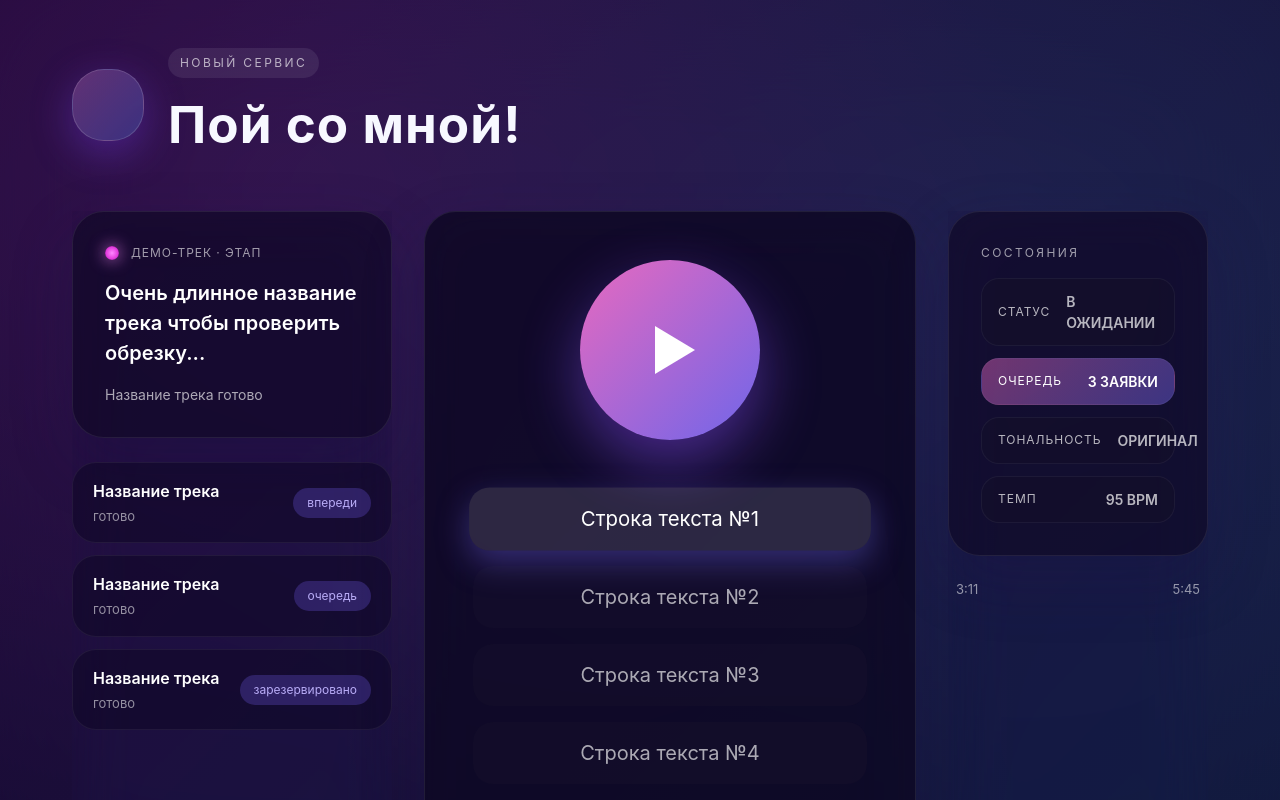
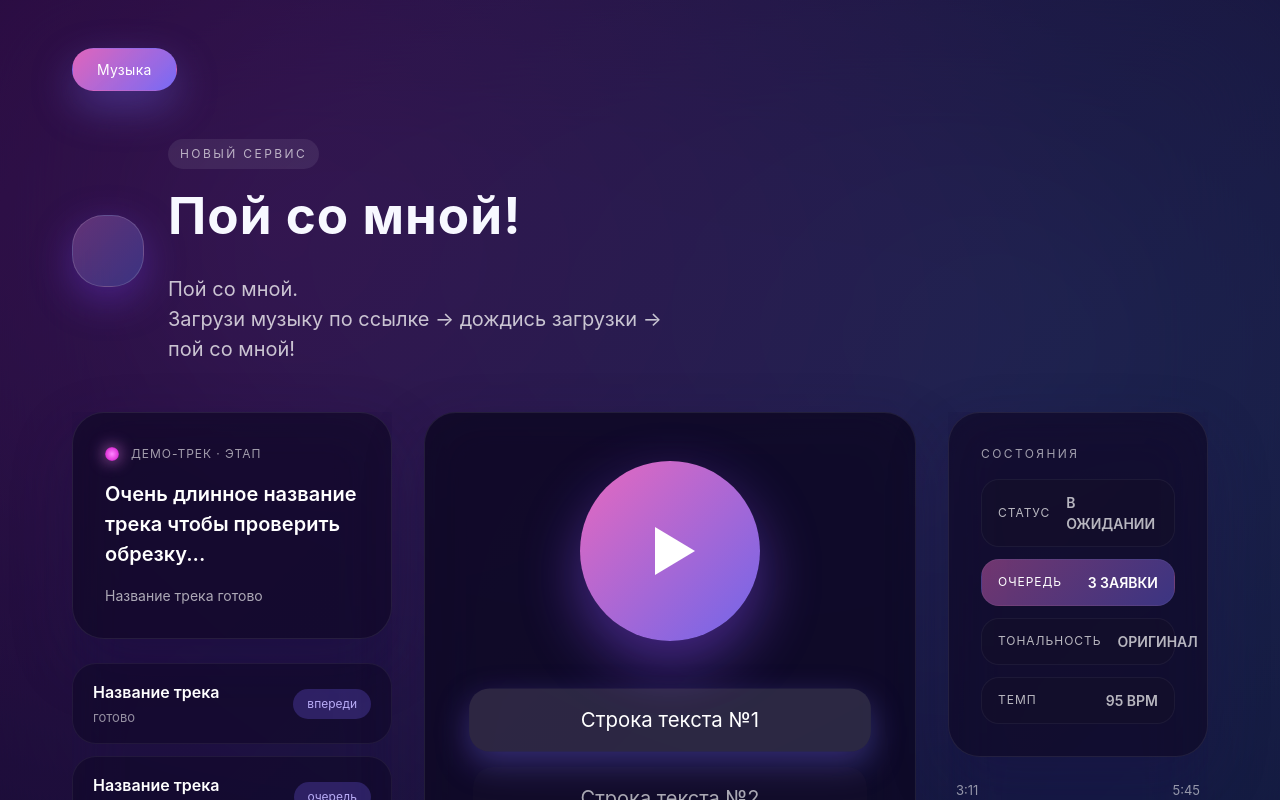
Before and after one commit to rtalyutin/aik-front, a React (Vite) app: page / in a window 1280 px wide. Shown: the top 800 px of the page. Built offline with nearby package versions, Linux system fonts and the light colour scheme.

Commit message:
feat: simplify navigation and update hero copy

```diff
--- a/src/App.css
+++ b/src/App.css
@@ -25,6 +25,56 @@ body {
   gap: 48px;
   background: linear-gradient(135deg, rgba(37, 9, 64, 0.65), rgba(17, 30, 70, 0.65));
   backdrop-filter: blur(60px);
+}
+
+.app-nav {
+  display: flex;
+  justify-content: flex-start;
+}
+
+.app-nav__list {
+  list-style: none;
+  display: flex;
+  align-items: center;
+  gap: 12px;
+  margin: 0;
+  padding: 0;
+}
+
+.app-nav__item {
+  display: flex;
+}
+
+.app-nav__link {
+  display: inline-flex;
+  align-items: center;
+  justify-content: center;
+  padding: 10px 24px;
+  border-radius: 999px;
+  border: 1px solid rgba(255, 255, 255, 0.08);
+  background: rgba(16, 9, 38, 0.45);
+  color: rgba(255, 255, 255, 0.7);
+  text-decoration: none;
+  font-size: 14px;
+  letter-spacing: 0.02em;
+  transition:
+    color 0.3s ease,
+    background 0.3s ease,
+    box-shadow 0.3s ease,
+    border-color 0.3s ease;
+}
+
+.app-nav__link:hover,
+.app-nav__link:focus-visible {
+  color: #ffffff;
+  background: rgba(16, 9, 38, 0.75);
+}
+
+.app-nav__link--active {
+  background: linear-gradient(135deg, rgba(255, 116, 208, 0.85), rgba(123, 112, 255, 0.95));
+  color: #ffffff;
+  border-color: transparent;
+  box-shadow: 0 16px 42px rgba(123, 112, 255, 0.35);
 }
 
 .karaoke-header {
@@ -66,6 +116,14 @@ body {
   font-size: clamp(32px, 4vw, 56px);
   font-weight: 700;
   letter-spacing: 0.02em;
+}
+
+.title-description {
+  margin: 12px 0 0;
+  max-width: 520px;
+  color: rgba(255, 255, 255, 0.75);
+  font-size: clamp(16px, 2vw, 20px);
+  line-height: 1.5;
 }
 
 .layout {
@@ -360,6 +418,10 @@ body {
     padding: 32px 20px 48px;
   }
 
+  .app-nav__link {
+    padding: 8px 18px;
+  }
+
   .karaoke-header {
     flex-direction: column;
     align-items: flex-start;
--- a/src/App.jsx
+++ b/src/App.jsx
@@ -24,11 +24,26 @@ const statuses = [
 const App = () => {
   return (
     <div className="karaoke-app">
+      <nav className="app-nav" aria-label="Основное меню">
+        <ul className="app-nav__list">
+          <li className="app-nav__item">
+            <a className="app-nav__link app-nav__link--active" href="#music">
+              Музыка
+            </a>
+          </li>
+        </ul>
+      </nav>
+
       <header className="karaoke-header">
         <div className="logo-slot" aria-hidden="true" />
         <div className="title-block">
           <span className="title-badge">новый сервис</span>
           <h1 className="title">Пой со мной!</h1>
+          <p className="title-description">
+            Пой со мной.
+            <br />
+            Загрузи музыку по ссылке -&gt; дождись загрузки -&gt; пой со мной!
+          </p>
         </div>
       </header>
 
@@ -58,7 +73,7 @@ const App = () => {
           </ul>
         </aside>
 
-        <main className="player" aria-labelledby="player-title">
+        <main id="music" className="player" aria-labelledby="player-title">
           <div className="player__controls">
             <button className="play-button" type="button" aria-label="Запустить демо-трек">
               <span className="play-button__icon" />
```
Also changed, not shown: public/logo/README.md (added).
